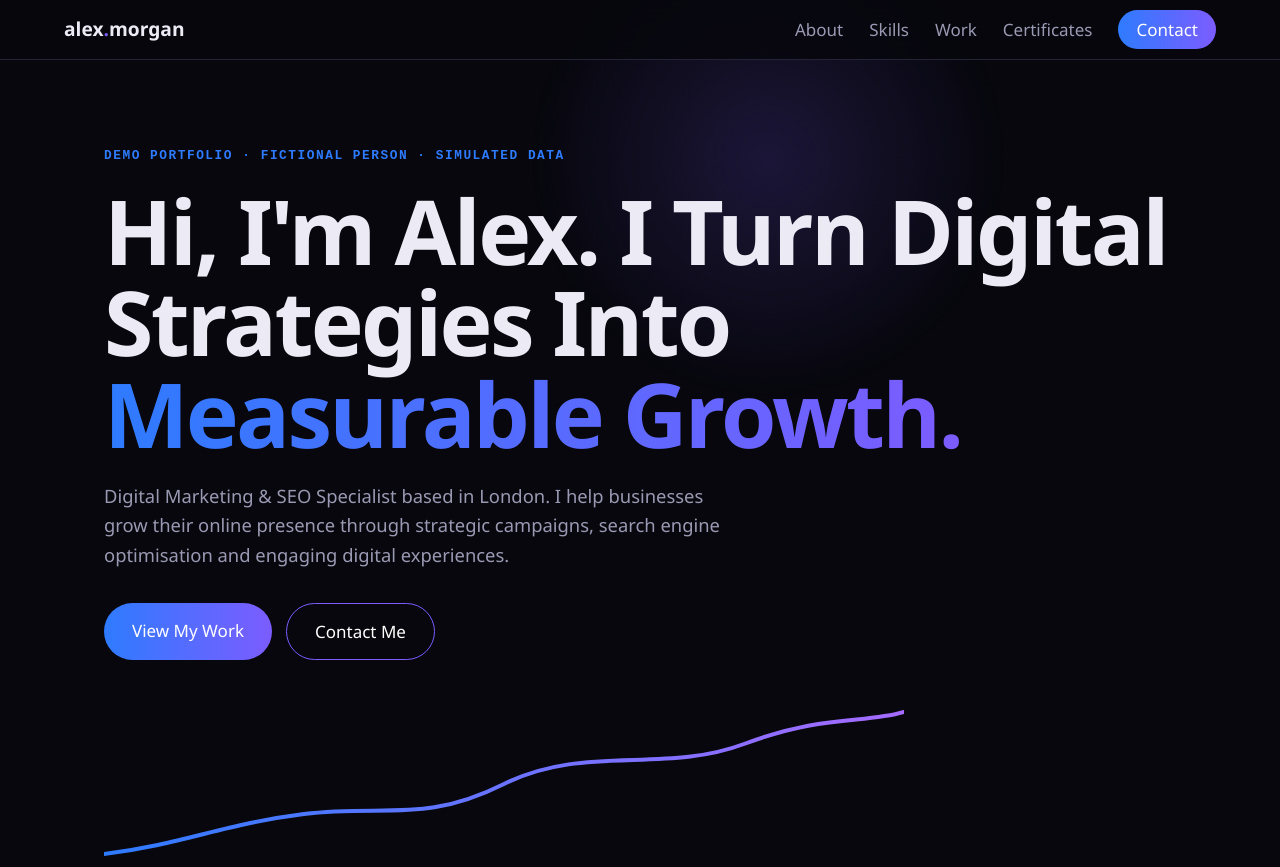
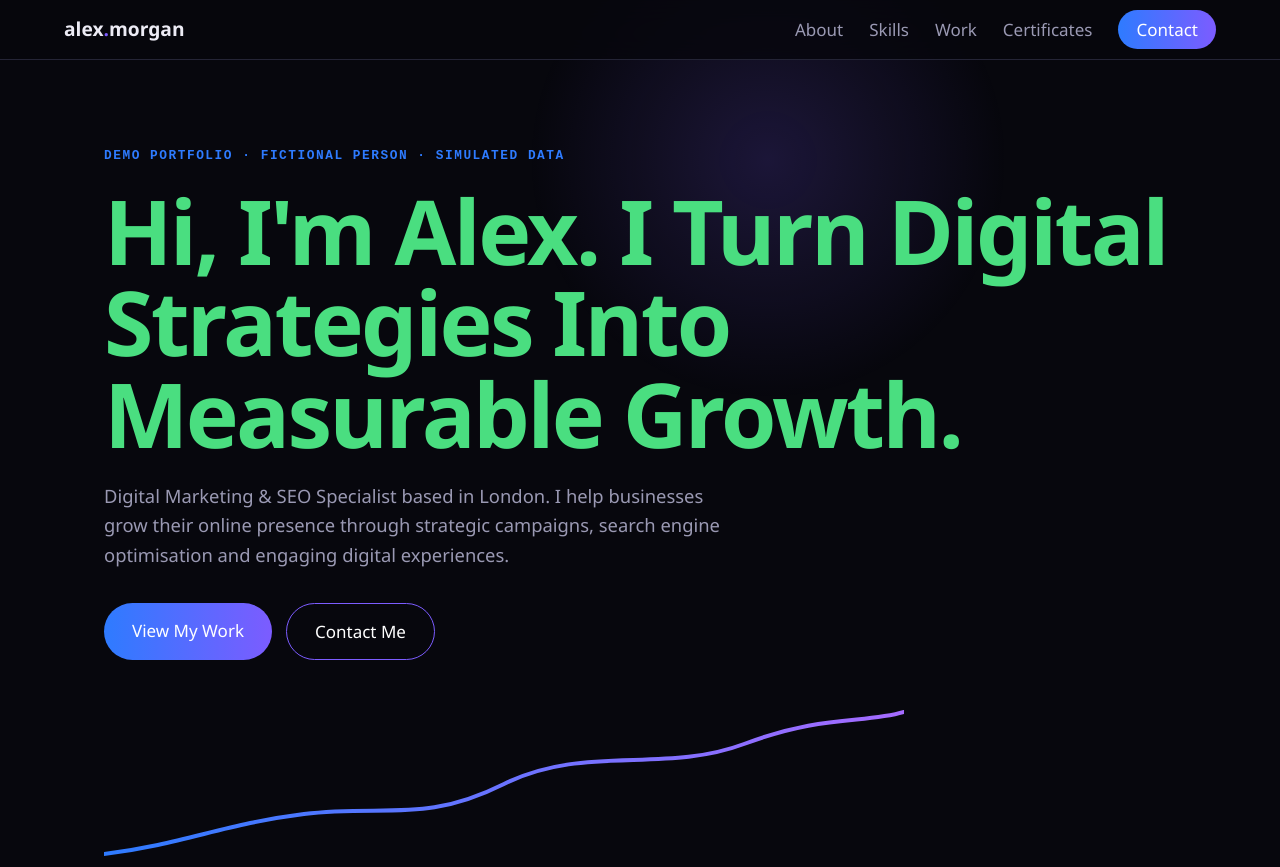
Before and after one commit to moiza162-eng/3212, a plain HTML site: page index.html in a window 1280 px wide. Shown: the top 867 px of the page. Drawn offline with Linux system fonts and the light colour scheme.

Commit message:
Change main heading colour to green

```diff
--- a/index.html
+++ b/index.html
@@ -19,6 +19,8 @@ nav a{margin-left:26px;text-decoration:none;color:var(--mu);transition:.2s}nav a
 section{padding:110px 5vw}.hero{min-height:100vh;padding-top:150px;max-width:1200px;margin:auto}
 .tag{color:var(--b);font:600 .8rem/1 monospace;letter-spacing:.12em;text-transform:uppercase}
 h1{font-size:clamp(2.4rem,7vw,5.6rem);line-height:1.02;letter-spacing:-.03em;margin:22px 0;font-weight:800}
+.hero h1,.hero h1 em{color:#4ade80}
+.hero h1 em{background:none}
 h2{font-size:clamp(2rem,5vw,3.6rem);letter-spacing:-.02em;margin-bottom:36px;line-height:1.1}
 em{font-style:normal;background:var(--g);-webkit-background-clip:text;background-clip:text;color:transparent}
 .lead{max-width:640px;color:var(--mu);font-size:1.15rem}.btns{display:flex;gap:14px;margin:34px 0;flex-wrap:wrap}
```
